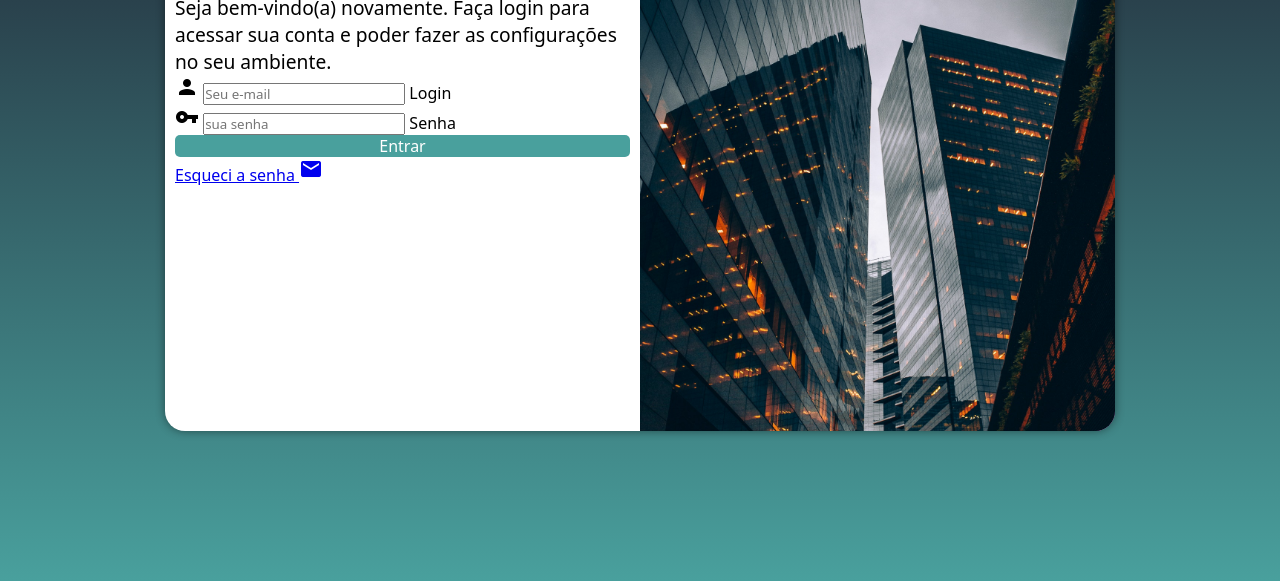
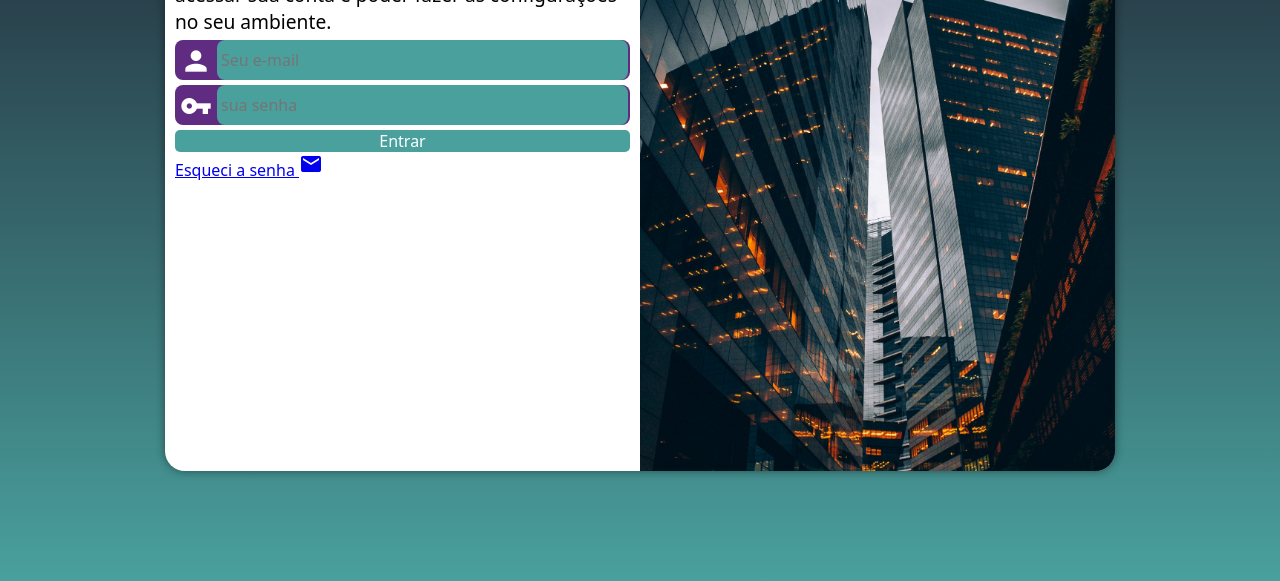
Before and after one commit to henriquebldias/projeto-login, a plain HTML site: page index.html in a window 1280 px wide. Shown: the part 219-800 px from the top of the page. Drawn offline with Linux system fonts and the light colour scheme.

Commit message:
projeto login tela

```diff
--- a/estilos/media-query.css
+++ b/estilos/media-query.css
@@ -17,6 +17,7 @@ Grandes telas: acima de 1200px
 
     section#login {
         width: 80vw;
+        height: 40vh;
     }
 
     section#login > div#imagem {
--- a/estilos/style.css
+++ b/estilos/style.css
@@ -34,7 +34,7 @@ section#login {
 
     background-color: white;
     width: 250px;
-    height: 500px;
+    height: 580px;
     border-radius: 20px;
     box-shadow: 0px 0px 10px rgba(0, 0, 0, 0.452);
 
@@ -67,6 +67,44 @@ div#formulario > h1 {
 
 div#formulario > p {
     font-size: 1.2em;
+}
+
+form > div.campo {
+    background-color: #5f2c82;
+    display: block;
+    width: 100%;
+    height: 40px;
+    border-radius: 8px;
+    margin: 5px 0px;
+}
+
+div.campo > label {
+    display: none;
+}
+
+div.campo > i {
+    color: white;
+    font-size: 2em;
+    width: 40px;
+    padding: 5px;
+}
+
+div.campo > input:focus-within {
+    background-color: white;
+    border: none;
+}
+
+div.campo > input {
+    background-color: #49a09d;
+    font-size: 1em;
+    width: calc(100% - 44px);
+    transform: translateY(0.7px);
+    transform: translateX(-2px);
+    float: right;
+    height: 100%;
+    border: 0px;
+    border-radius: 8px;
+    padding: 4px;
 }
 
 form > input[type=submit] {
```
